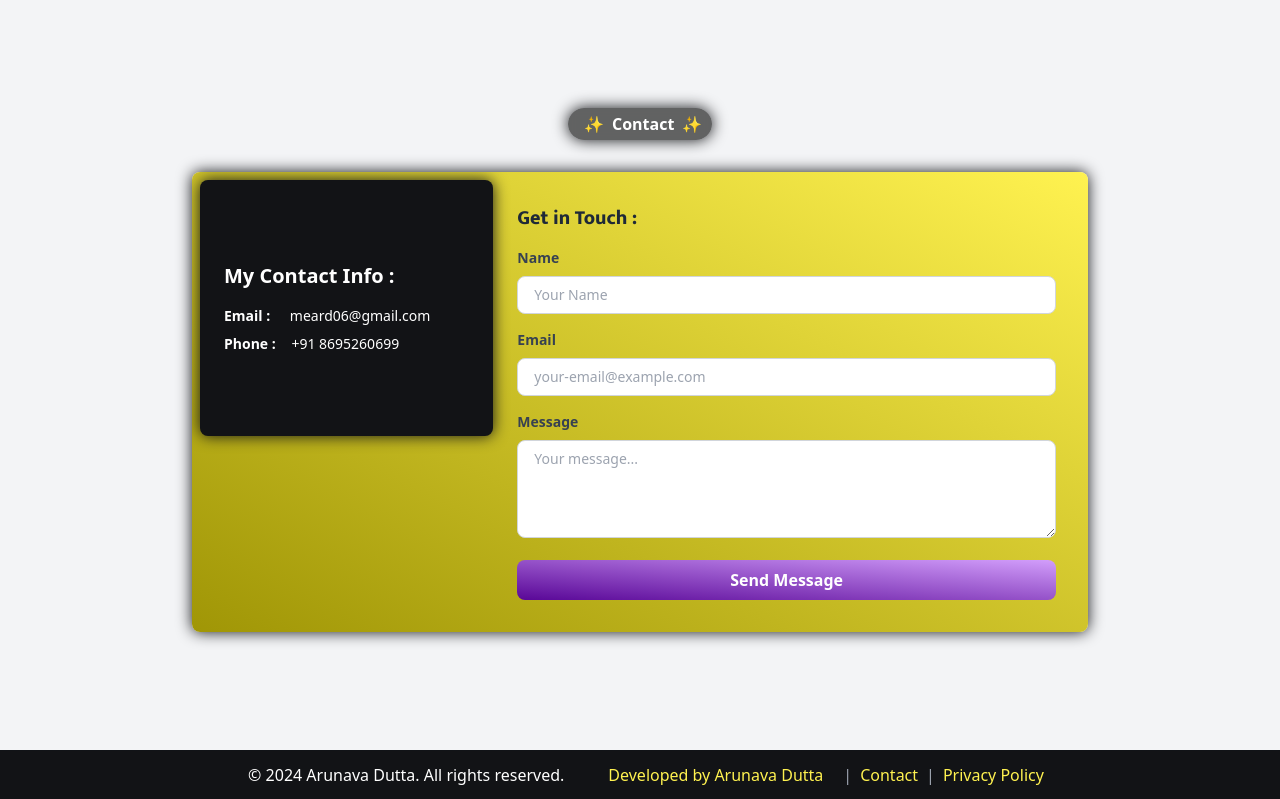
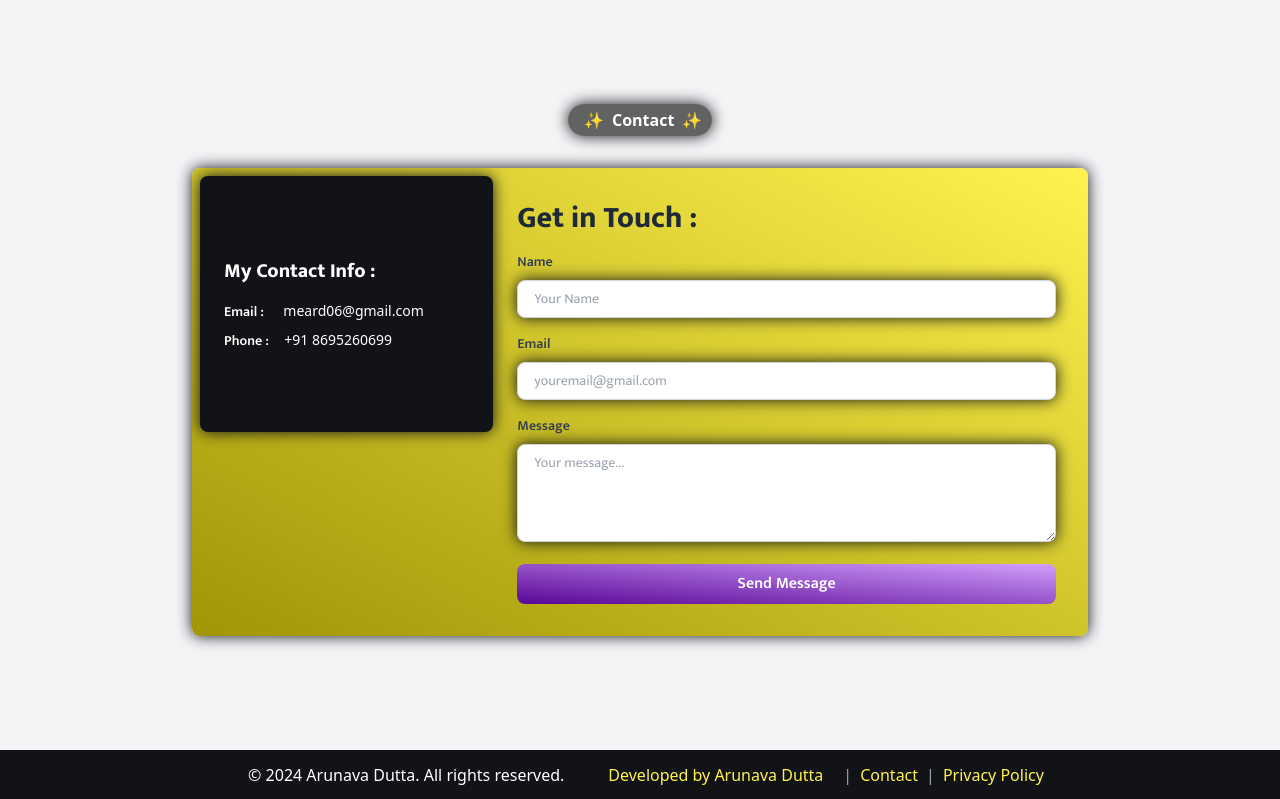
Before and after one commit to ArunavaCoderEm/Godard_Portfolio, a React (Vite) app: page / in a window 1280 px wide. Shown: the part 4656-5455 px from the top of the page. Built offline with nearby package versions, Linux system fonts and the light colour scheme; a web font is replaced by a local one.

Commit message:
contact push

```diff
--- a/src/Pages/Contact.tsx
+++ b/src/Pages/Contact.tsx
@@ -11,56 +11,56 @@ const ContactForm = ():React.ReactNode => {
       <div className="flex flex-col p-2 md:flex-row justify-center items-start w-full max-w-4xl bg-gradient-to-bl from-[#FFF250] to-[#a09606] sha rounded-lg overflow-hidden">
 
         <div className="w-full md:w-1/3 lg:h-64 rounded-lg sha bg-[#121316] text-white p-6 flex flex-col items-start justify-center">
-          <h2 className="text-xl font-extrabold mb-4">My Contact Info :</h2>
+          <h2 className="text-xl mukta font-extrabold mb-4">My Contact Info :</h2>
           <p className="text-sm mb-2 sm:text-center text-left">
-            <span className="font-semibold text-md mr-4">Email :</span> meard06@gmail.com
+            <span className="font-semibold mukta text-md mr-4">Email :</span> meard06@gmail.com
           </p>
           <p className="text-sm sm:text-center text-left">
-            <span className="font-semibold text-md mr-3">Phone :</span> +91 8695260699
+            <span className="font-semibold mukta text-md mr-3">Phone :</span> +91 8695260699
           </p>
         </div>
 
 
         <div className="w-full md:w-2/3 p-6">
-          <h2 className="text-xl font-extrabold mukta mb-4 text-gray-800">Get in Touch :</h2>
+          <h2 className="text-3xl font-extrabold mukta mb-4 text-gray-800">Get in Touch :</h2>
           <form className="space-y-4" action="https://api.web3forms.com/submit" method="POST">
           <input type="hidden" name="access_key" value="041feffe-0e52-4a22-858e-514df26fcbba"/>
             <div>
-              <label className="block text-sm font-semibold mb-2 text-gray-700" htmlFor="name">Name</label>
+              <label className="block mukta text-sm font-semibold mb-2 text-gray-700" htmlFor="name">Name</label>
               <input
                 id="name"
                 type="name"
                 name="name"
                 required
-                className="w-full px-4 py-2 text-sm border border-gray-300 rounded-lg focus:outline-none"
+                className="w-full px-4 py-2 sha mukta text-sm border border-gray-300 rounded-lg focus:outline-none"
                 placeholder="Your Name"
               />
             </div>
             <div>
-              <label className="block text-sm font-semibold mb-2 text-gray-700" htmlFor="email">Email</label>
+              <label className="block mukta text-sm font-semibold mb-2 text-gray-700" htmlFor="email">Email</label>
               <input
                 id="email"
                 type="email"
                 name="email"
                 required
-                className="w-full px-4 py-2 text-sm border border-gray-300 rounded-lg focus:outline-none"
-                placeholder="your-email@example.com"
+                className="w-full px-4 mukta sha py-2 text-sm border border-gray-300 rounded-lg focus:outline-none"
+                placeholder="youremail@gmail.com"
               />
             </div>
             <div>
-              <label className="block text-sm font-semibold mb-2 text-gray-700" htmlFor="message">Message</label>
+              <label className="block text-sm mukta font-semibold mb-2 text-gray-700" htmlFor="message">Message</label>
               <textarea
                 id="message"
                 name="message"
                 required
-                className="w-full px-4 py-2 text-sm border border-gray-300 rounded-lg focus:outline-none"
+                className="w-full px-4 sha mukta py-2 text-sm border border-gray-300 rounded-lg focus:outline-none"
                 rows={4}
                 placeholder="Your message..."
               ></textarea>
             </div>
             <button
               type="submit"
-              className="w-full bg-gradient-to-bl from-[#D29EFB] to-[#590797] text-white font-semibold px-4 py-2 transition-all divide-neutral-300 hover:scale-95 rounded-lg focus:outline-none"
+              className="w-full mukta bg-gradient-to-bl from-[#D29EFB] to-[#590797] text-white font-semibold px-4 py-2 transition-all divide-neutral-300 hover:scale-95 rounded-lg focus:outline-none"
             >
               Send Message
             </button>
```
